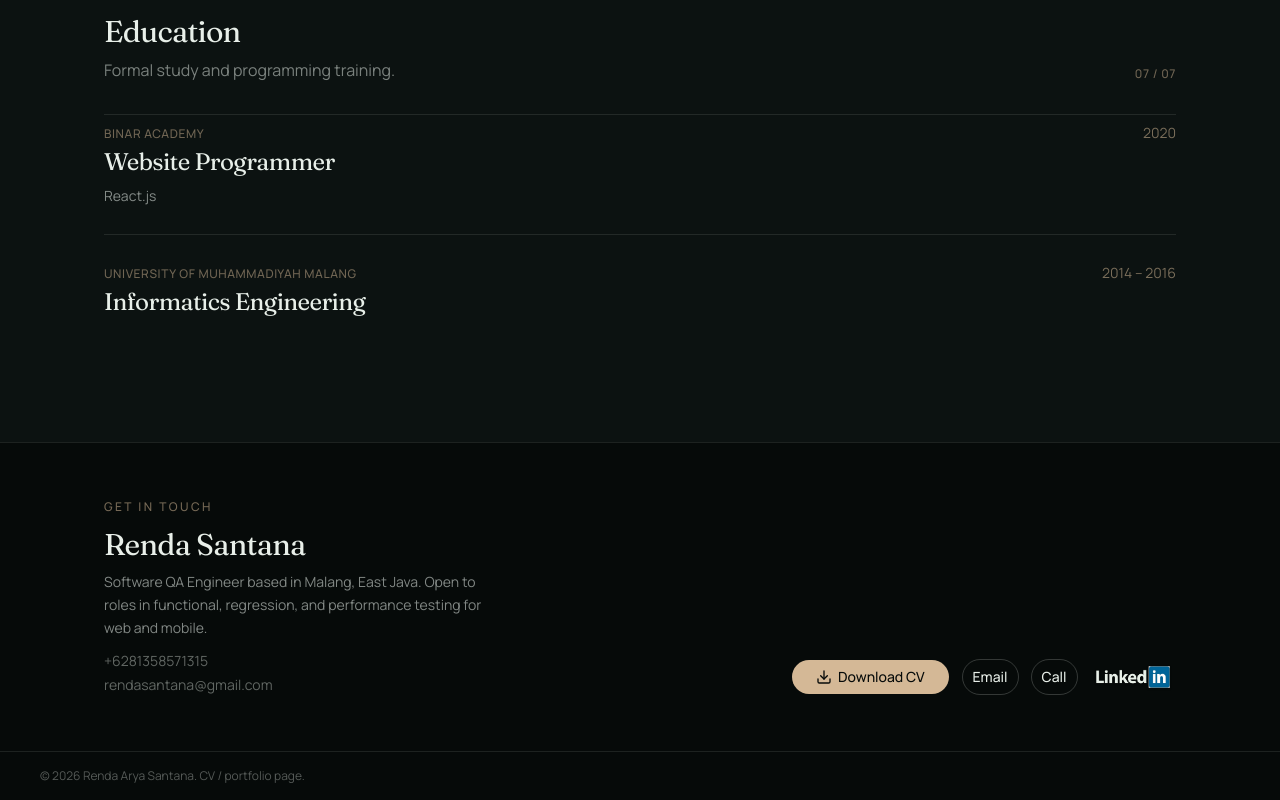
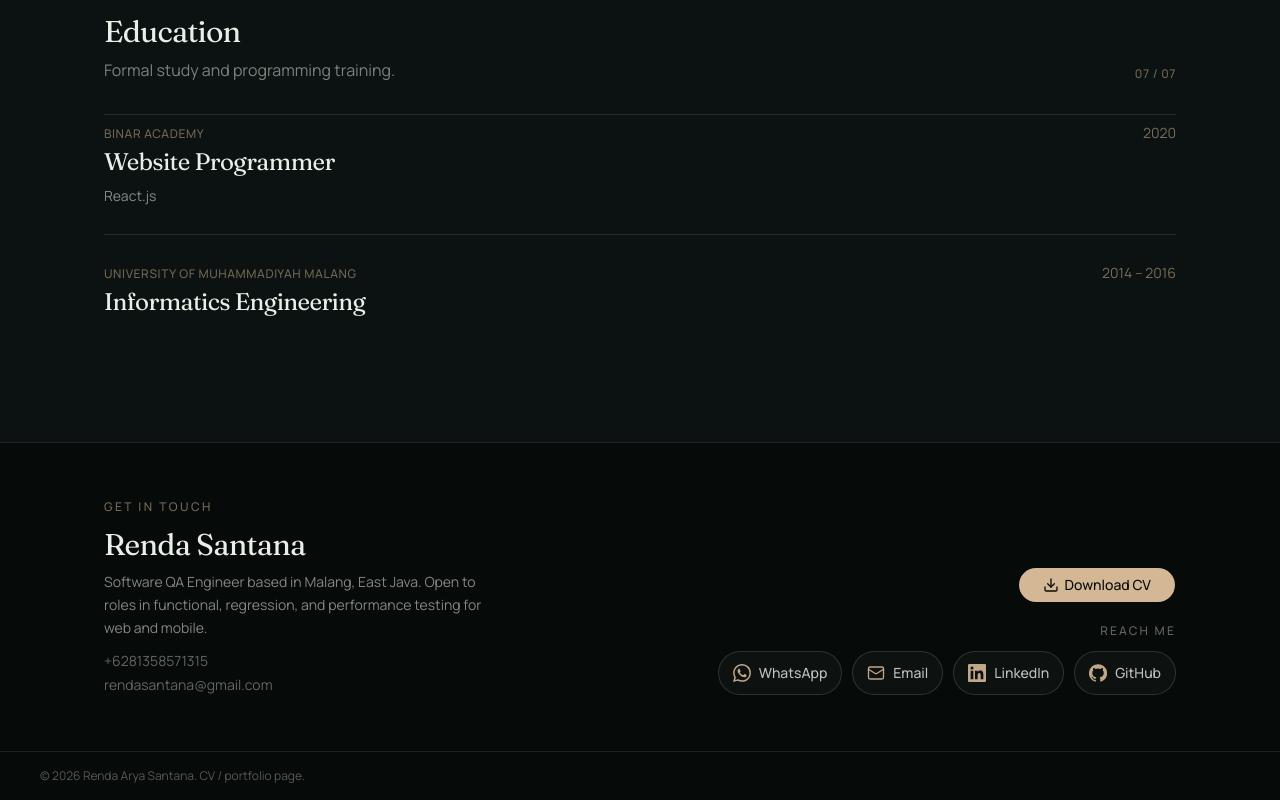
Before and after one commit to rendasantana/CV, a Next.js app: page / in a window 1280 px wide. Shown: the part 5008-5808 px from the top of the page. Built offline with nearby package versions, Linux system fonts and the light colour scheme.

Commit message:
Add contact icon row for WhatsApp, Email, LinkedIn, GitHub
Icon+label buttons in #contact with i18n; GitHub from public
rendasantana profile (same handle as CV repo).

```diff
--- /dev/null
+++ b/src/components/portfolio/contact-icons.tsx
@@ -0,0 +1,124 @@
+"use client";
+
+import { useLocale } from "@/components/i18n/locale-provider";
+import { profile } from "@/lib/portfolio";
+import { cn } from "@/lib/utils";
+import { Mail } from "lucide-react";
+import type { ReactNode } from "react";
+
+function WhatsAppIcon({ className }: { className?: string }) {
+  return (
+    <svg
+      viewBox="0 0 24 24"
+      fill="currentColor"
+      aria-hidden
+      className={className}
+    >
+      <path d="M20.52 3.48A11.78 11.78 0 0 0 12.04 0C5.5 0 .16 5.34.16 11.9c0 2.1.55 4.14 1.6 5.95L0 24l6.3-1.65a11.86 11.86 0 0 0 5.74 1.46h.01c6.54 0 11.88-5.34 11.88-11.9 0-3.18-1.24-6.16-3.41-8.43ZM12.05 21.8h-.01a9.9 9.9 0 0 1-5.04-1.38l-.36-.21-3.74.98 1-3.64-.24-.37a9.86 9.86 0 0 1-1.51-5.28c0-5.45 4.44-9.88 9.9-9.88 2.64 0 5.12 1.03 6.99 2.9a9.82 9.82 0 0 1 2.9 6.98c0 5.45-4.44 9.9-9.89 9.9Zm5.43-7.4c-.3-.15-1.76-.87-2.03-.97-.27-.1-.47-.15-.67.15-.2.3-.77.97-.94 1.17-.17.2-.35.22-.64.08-.3-.15-1.25-.46-2.38-1.47-.88-.78-1.47-1.75-1.64-2.04-.17-.3-.02-.46.13-.61.13-.13.3-.35.45-.52.15-.17.2-.3.3-.5.1-.2.05-.37-.02-.52-.08-.15-.67-1.61-.92-2.2-.24-.58-.49-.5-.67-.5h-.57c-.2 0-.52.07-.79.37-.27.3-1.04 1.02-1.04 2.48s1.06 2.87 1.21 3.07c.15.2 2.09 3.19 5.06 4.47.71.31 1.26.49 1.69.63.71.23 1.36.2 1.87.12.57-.09 1.76-.72 2.01-1.41.25-.7.25-1.29.17-1.41-.07-.13-.27-.2-.57-.35Z" />
+    </svg>
+  );
+}
+
+function LinkedInIcon({ className }: { className?: string }) {
+  return (
+    <svg
+      viewBox="0 0 24 24"
+      fill="currentColor"
+      aria-hidden
+      className={className}
+    >
+      <path d="M20.45 20.45h-3.56v-5.57c0-1.33-.02-3.04-1.85-3.04-1.85 0-2.14 1.45-2.14 2.94v5.67H9.35V9h3.41v1.56h.05c.48-.9 1.64-1.85 3.37-1.85 3.6 0 4.27 2.37 4.27 5.46v6.28ZM5.34 7.43a2.06 2.06 0 1 1 0-4.12 2.06 2.06 0 0 1 0 4.12ZM7.12 20.45H3.56V9h3.56v11.45ZM22.23 0H1.77A1.75 1.75 0 0 0 0 1.73v20.54C0 23.24.76 24 1.77 24h20.45c.98 0 1.78-.76 1.78-1.73V1.73C24 .76 23.2 0 22.23 0Z" />
+    </svg>
+  );
+}
+
+function GitHubIcon({ className }: { className?: string }) {
+  return (
+    <svg
+      viewBox="0 0 24 24"
+      fill="currentColor"
+      aria-hidden
+      className={className}
+    >
+      <path d="M12 .3a12 12 0 0 0-3.79 23.4c.6.11.82-.26.82-.58v-2.02c-3.34.73-4.04-1.61-4.04-1.61-.55-1.38-1.33-1.75-1.33-1.75-1.09-.74.08-.73.08-.73 1.2.09 1.84 1.24 1.84 1.24 1.07 1.83 2.8 1.3 3.49 1 .11-.78.42-1.3.76-1.6-2.66-.3-5.46-1.33-5.46-5.93 0-1.31.47-2.38 1.24-3.22-.13-.3-.54-1.52.11-3.18 0 0 1.01-.32 3.3 1.23a11.5 11.5 0 0 1 6 0c2.29-1.55 3.3-1.23 3.3-1.23.65 1.66.24 2.88.12 3.18.77.84 1.23 1.91 1.23 3.22 0 4.61-2.8 5.62-5.48 5.92.43.37.81 1.1.81 2.22v3.29c0 .32.22.7.83.58A12 12 0 0 0 12 .3Z" />
+    </svg>
+  );
+}
+
+type ContactLink = {
+  id: string;
+  href: string;
+  label: string;
+  external: boolean;
+  icon: ReactNode;
+};
+
+export function ContactIcons({ className }: { className?: string }) {
+  const { t } = useLocale();
+
+  const links: ContactLink[] = [
+    {
+      id: "whatsapp",
+      href: profile.whatsapp,
+      label: t.contact.whatsapp,
+      external: true,
+      icon: <WhatsAppIcon className="size-[18px]" />,
+    },
+    {
+      id: "email",
+      href: `mailto:${profile.email}`,
+      label: t.contact.email,
+      external: false,
+      icon: <Mail className="size-[18px]" strokeWidth={1.75} />,
+    },
+    {
+      id: "linkedin",
+      href: profile.linkedin,
+      label: t.contact.linkedin,
+      external: true,
+      icon: <LinkedInIcon className="size-[18px]" />,
+    },
+    {
+      id: "github",
+      href: profile.github,
+      label: t.contact.github,
+      external: true,
+      icon: <GitHubIcon className="size-[18px]" />,
+    },
+  ];
+
+  return (
+    <div className={cn("flex flex-col gap-3", className)}>
+      <p className="text-xs font-medium tracking-[0.18em] text-ink/40 uppercase">
+        {t.contact.reachVia}
+      </p>
+      <ul className="flex flex-wrap items-center gap-2.5">
+        {links.map((link) => (
+          <li key={link.id}>
+            <a
+              href={link.href}
+              {...(link.external
+                ? { target: "_blank", rel: "noopener noreferrer" }
+                : {})}
+              aria-label={link.label}
+              title={link.label}
+              className={cn(
+                "group inline-flex h-11 cursor-pointer items-center gap-2 rounded-full",
+                "border border-ink/15 bg-ink/[0.03] px-3.5 text-sm font-medium text-ink/80",
+                "transition-[color,background-color,border-color,transform] duration-200 ease-out",
+                "hover:-translate-y-0.5 hover:border-gold/40 hover:bg-ink/[0.07] hover:text-gold",
+                "focus-visible:outline-none focus-visible:ring-2 focus-visible:ring-gold/50 focus-visible:ring-offset-2 focus-visible:ring-offset-teal-950",
+                "active:translate-y-px",
+              )}
+            >
+              <span className="text-gold/90 transition-colors group-hover:text-gold">
+                {link.icon}
+              </span>
+              <span>{link.label}</span>
+            </a>
+          </li>
+        ))}
+      </ul>
+    </div>
+  );
+}
--- a/src/components/portfolio/site-footer.tsx
+++ b/src/components/portfolio/site-footer.tsx
@@ -1,12 +1,10 @@
 "use client";
 
 import { useLocale } from "@/components/i18n/locale-provider";
+import { ContactIcons } from "@/components/portfolio/contact-icons";
 import { CvDownloadDialog } from "@/components/portfolio/cv-download-dialog";
-import { LinkedInLogoButton } from "@/components/portfolio/linkedin-logo-button";
-import { buttonVariants } from "@/components/ui/button";
 import { formatMessage } from "@/lib/i18n/messages";
 import { profile } from "@/lib/portfolio";
-import { cn } from "@/lib/utils";
 
 export function SiteFooter() {
   const { t } = useLocale();
@@ -33,27 +31,9 @@ export function SiteFooter() {
           <p className="mt-3 text-sm text-ink/40">{profile.phone}</p>
           <p className="mt-1 text-sm text-ink/40">{profile.email}</p>
         </div>
-        <div className="flex flex-wrap gap-3">
+        <div className="flex flex-col items-start gap-5 sm:items-end">
           <CvDownloadDialog />
-          <a
-            href={`mailto:${profile.email}`}
-            className={cn(
-              buttonVariants({ variant: "outline", size: "lg" }),
-              "rounded-full border-ink/20 bg-transparent text-ink hover:bg-ink/10",
-            )}
-          >
-            {t.contact.email}
-          </a>
-          <a
-            href={profile.phoneHref}
-            className={cn(
-              buttonVariants({ variant: "outline", size: "lg" }),
-              "rounded-full border-ink/20 bg-transparent text-ink hover:bg-ink/10",
-            )}
-          >
-            {t.contact.call}
-          </a>
-          <LinkedInLogoButton />
+          <ContactIcons className="sm:items-end" />
         </div>
       </div>
       <div className="border-t border-ink/10 px-6 py-4 text-center text-xs text-ink/35 sm:px-10 sm:text-left">
--- a/src/lib/i18n/messages.ts
+++ b/src/lib/i18n/messages.ts
@@ -106,6 +106,9 @@ export type Messages = {
     email: string;
     call: string;
     linkedin: string;
+    whatsapp: string;
+    github: string;
+    reachVia: string;
     footer: string;
   };
   cvDialog: {
@@ -341,6 +344,9 @@ const en: Messages = {
     email: "Email",
     call: "Call",
     linkedin: "LinkedIn",
+    whatsapp: "WhatsApp",
+    github: "GitHub",
+    reachVia: "Reach me",
     footer: "© {year} {name}. CV / portfolio page.",
   },
   cvDialog: {
@@ -577,6 +583,9 @@ const id: Messages = {
     email: "Email",
     call: "Telepon",
     linkedin: "LinkedIn",
+    whatsapp: "WhatsApp",
+    github: "GitHub",
+    reachVia: "Hubungi lewat",
     footer: "© {year} {name}. Halaman CV / portfolio.",
   },
   cvDialog: {
--- a/src/lib/portfolio.ts
+++ b/src/lib/portfolio.ts
@@ -56,7 +56,10 @@ export const profile = {
   email: "rendasantana@gmail.com",
   phone: "+6281358571315",
   phoneHref: "tel:+6281358571315",
+  whatsapp: "https://wa.me/6281358571315",
   linkedin: "https://linkedin.com/in/rendasantana",
+  /** Same handle as LinkedIn / CV repo owner; public profile confirmed. */
+  github: "https://github.com/rendasantana",
   cvPdf: "/renda-santana-cv.pdf",
   focus:
     "Passionate about improving product quality, minimizing defects, and delivering seamless user experiences.",
```
